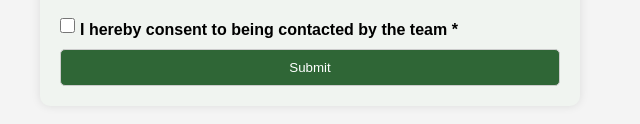
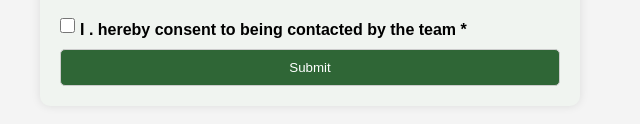
Before and after one commit to Nguettia-jemimah/Website2, a plain HTML site: page index.html in a window 1280 px wide. Shown: the part 526-650 px from the top of the page, 330-970 px from the left. Drawn offline with Linux system fonts and the light colour scheme.

Commit message:
added new

```diff
--- a/index.html
+++ b/index.html
@@ -48,7 +48,7 @@
             <textarea id="message"></textarea>
             <div class="consent-container">
                 <input type="checkbox" id="consent">
-                <label for="consent">I hereby consent to being contacted by the team *</label>
+                <label for="consent">I . hereby consent to being contacted by the team *</label>
             </div>
             <button type="submit">Submit</button>
         </form>
```
Also changed, not shown: new.html (+1 -1 lines).
